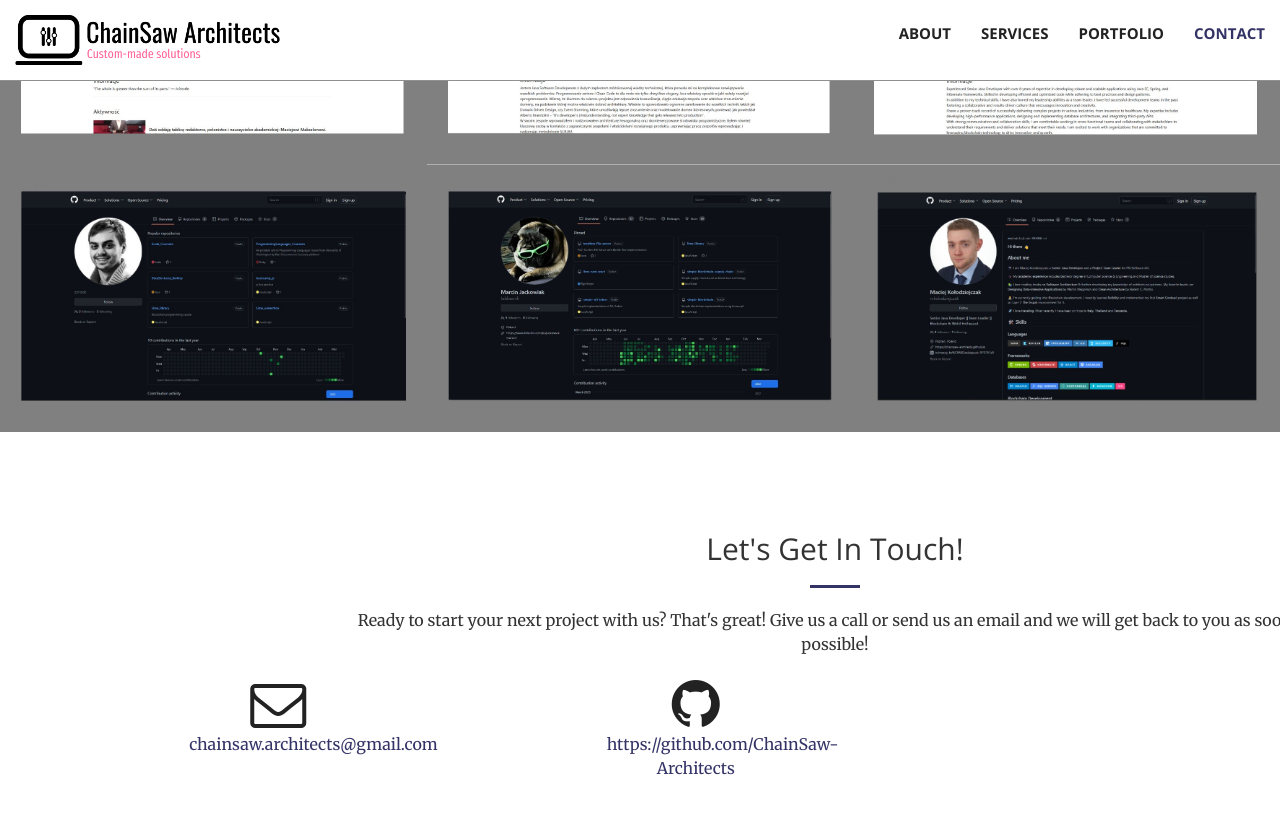
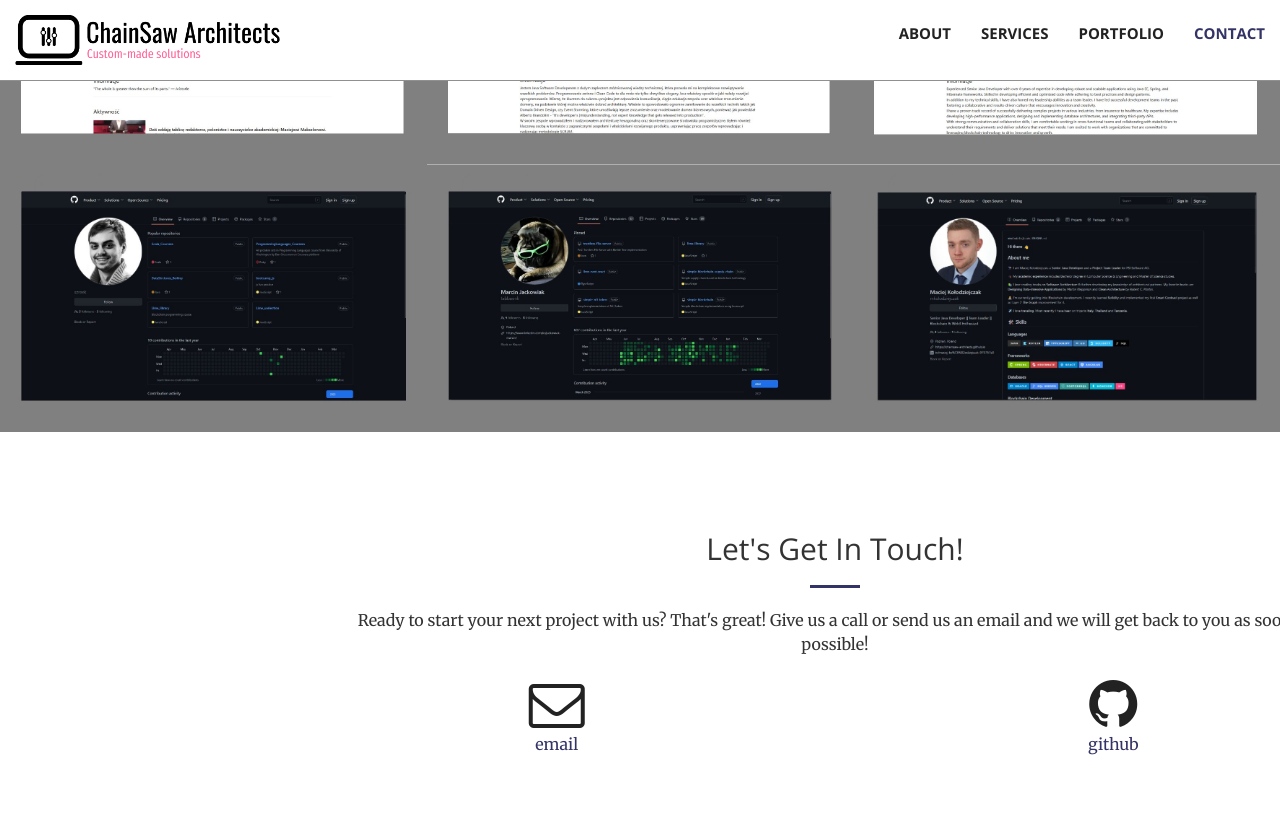
Before and after one commit to ChainSaw-Architects/ChainSaw-Architects.github.io, a Jekyll site: the page built from index.html, in a window 1280 px wide and 900 px high, scrolled down 3716 px. Shown: the top 814 px of the window. Built offline with Jekyll 4.4.1, drawn with Linux system fonts in a browser that asks for light colours.

Commit message:
adjust contact info

```diff
--- a/_includes/contact.html
+++ b/_includes/contact.html
@@ -6,16 +6,16 @@
                 <hr class="primary">
                 <p>Ready to start your next project with us? That's great! Give us a call or send us an email and we will get back to you as soon as possible!</p>
             </div>
-        <div class="col-lg-2 col-lg-offset-1 text-center">
+        <div class="col-lg-2 col-lg-offset-3 text-center">
             <a href="mailto:{{ site.email }}">
             <i class="fa fa-envelope-o fa-3x wow bounceIn" data-wow-delay=".1s"></i>
-                <p>{{ site.email }}</p>
+                <p>email</p>
             </a>
         </div>
-        <div class="col-lg-2 col-lg-offset-1 text-center">
+        <div class="col-lg-2 col-lg-offset-2 text-center">
             <a href="https://github.com/{{ site.github_username }}">
             <i class="fa fa-github fa-3x wow bounceIn" data-wow-delay=".1s"></i>
-                <p>{{ site.github_username }}</p>
+                <p>github</p>
             </a>
         </div>
 
```
